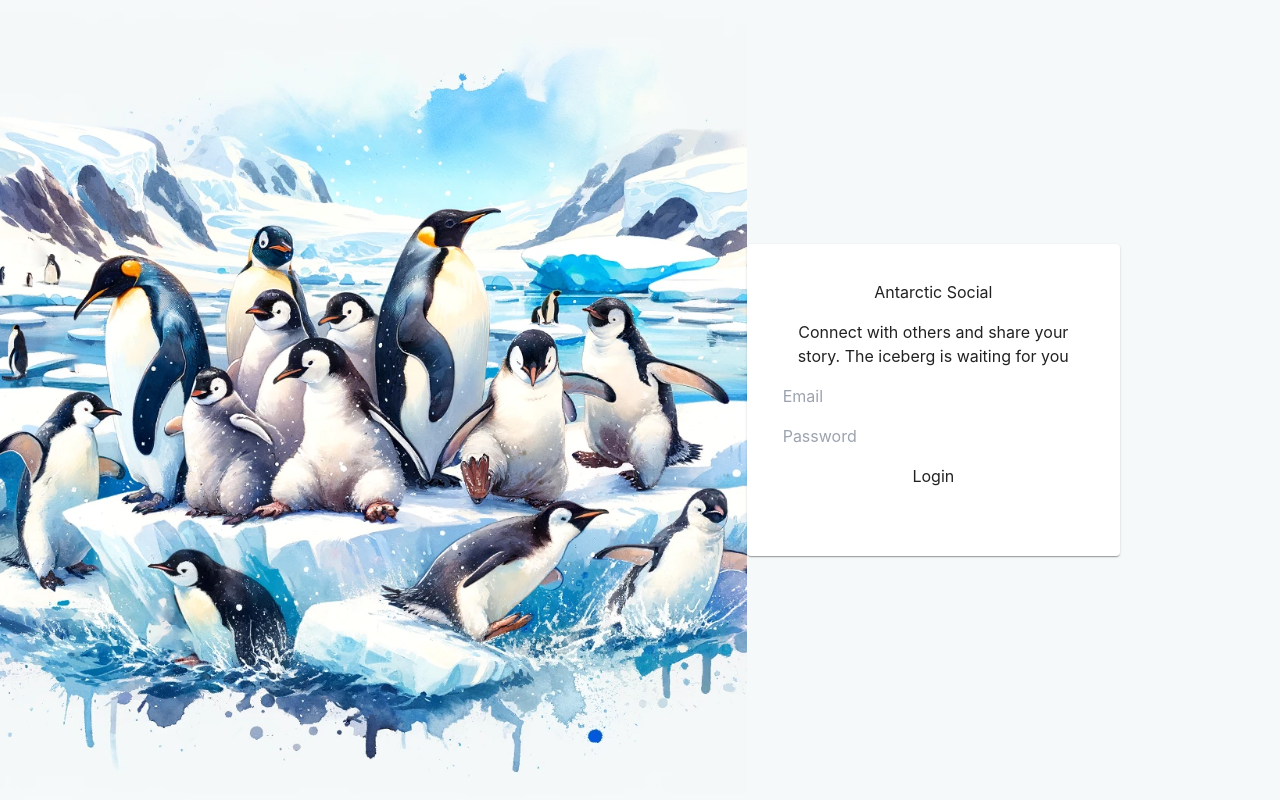
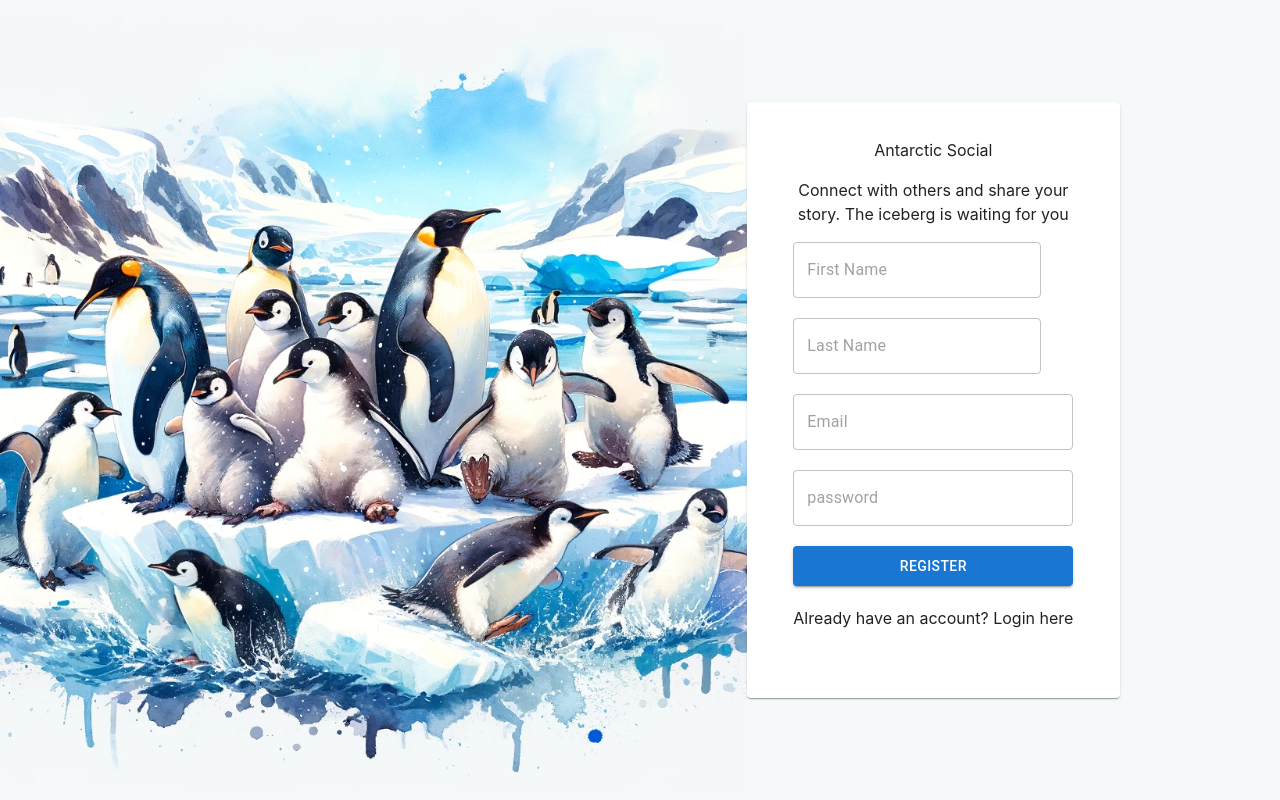
Before and after one commit to SamuelCallWind/antarctic_marketplace, a React (Create React App) app: page / in a window 1280 px wide. Built offline with nearby package versions, Linux system fonts and the light colour scheme.

Commit message:
Elements register added on page

```diff
--- a/src/pages/authentication/Authentication.jsx
+++ b/src/pages/authentication/Authentication.jsx
@@ -2,6 +2,7 @@ import { Card, Grid } from '@mui/material';
 import wallpaperPinguins from '../../img/background_authentication.png';
 import Login from './Login';
 import React from 'react';
+import Register from './Register';
 
 
 const Authentication = () => {
@@ -16,19 +17,16 @@ const Authentication = () => {
                 </Grid>
                 <Grid xs={5}>
 
-                    <div className='flex flex-col justify-center h-full'>
-                        <Card className='card p-8 max-w-600 w-[70%]'>
+                    <div className='flex flex-col justify-center  h-full'>
+                        <Card className='card p-8 max-w-600 w-[70%] center'>
 
                             <div className='flex flex-col items-center mb-8 space-y-1 p-1 w-full gap-3'>
                                 <h1 className='loginTitle'>Antarctic Social</h1>
                                 <p className='text-center mb-5'>Connect with others and share your story. The iceberg is waiting for you</p>
 
-                                <input type="text" className=' w-full w-10/12' placeholder='Email'/>
-                                <input type="text" className=' w-full w-10/12' placeholder='Password'/>
+                                <Register>
 
-                                <Login>
-
-                                </Login>
+                                </Register>
                             </div>
 
                         </Card>
--- a/src/pages/authentication/Login.jsx
+++ b/src/pages/authentication/Login.jsx
@@ -1,15 +1,89 @@
-import React from 'react'
+import React, { useState } from 'react';
+import { Formik, Form, Field, ErrorMessage } from 'formik';
+import { TextField, Button } from '@mui/material';
+import * as Yup from 'yup';
+
+
+const initialValues={email: "", password: ""};
+const validationSchema=Yup.object({email: Yup.string()
+    .email("Invalid email")
+    .required("An email is required"),
+password: Yup.string()
+    .min(6, "Password must contain at least 6 characters")
+    .required("A password is required")
+});
 
 const Login = () => {
+    const [formValue, setFormValue]=useState();
+
+    const handleSubmit = (values) => {
+        console.log("handle submit", values);
+    }
+
     return (
-        <div>Login</div>
+        <Formik
+        onSubmit={handleSubmit}
+        validationSchema={validationSchema}
+        initialValues={initialValues}>
+
+        <Form className="space-y-5">
+            <div className='space-y-5'>
+
+                <div>
+                    <Field
+                    as={TextField}
+                    name="email"
+                    placeholder="Email"
+                    type="email"
+                    variant="outlined"
+                    fullWidth
+                    />
+                    <ErrorMessage
+                    name="email"
+                    component="div"
+                    className="text-red-500" />
+                </div>
+            </div>
+
+            <div className='space-y-5'>
+
+                <div>
+                    <Field
+                    as={TextField}
+                    name="password"
+                    placeholder="password"
+                    type="password"
+                    variant="outlined"
+                    fullWidth
+                    />
+                    <ErrorMessage
+                    name="password"
+                    component="div"
+                    className="text-red-500" />
+                </div>
+            </div>
+            <Button
+            sx={{padding: ".5rem 0rem"}}
+            fullWidth type='submit'
+            variant='contained'
+            color='primary'
+            >
+                Login
+            </Button>
+            <p className=' text-center w-full'>Don't have an account yet? <a href="">Create one here</a></p>
+        </Form>
+        </Formik>
     )
 }
 
 export default Login
 
 
-/* <button className='login bg-cyan-300 text-black rounded w-10/12'>Login</button>
+/*
+<input type="text" className=' w-full w-10/12' placeholder='Email'/>
+<input type="text" className=' w-full w-10/12' placeholder='Password'/>
+
+<button className='login bg-cyan-300 text-black rounded w-10/12'>Login</button>
 <p className=' mt-2'>Don't have an account? <a href="">REGISTER</a></p>
 <button className='forgotPassword w-10/12 border-solid border-2'>Forgot your password ?</button>
 */
--- a/src/pages/authentication/Register.jsx
+++ b/src/pages/authentication/Register.jsx
@@ -1,9 +1,117 @@
-import React from 'react'
+import React, { useState } from 'react';
+import { Formik, Form, Field, ErrorMessage } from 'formik';
+import { TextField, Button } from '@mui/material';
+import * as Yup from 'yup';
+
+
+const initialValues={firstName: "", lastName: "", email: "", password: ""};
+const validationSchema=Yup.object({firstName: Yup.string()
+    .required("You need to enter your first name")
+    .min(2, "Your name must contain at least 2 characters"),
+    lastName: Yup.string()
+    .required("You need to enter your first name")
+    .min(1, "Your name must contain at least 1 characters"),
+    email: Yup.string()
+    .email("Invalid email")
+    .required("An email is required"),
+password: Yup.string()
+    .min(6, "Password must contain at least 6 characters")
+    .required("A password is required")
+});
 
 const Register = () => {
+    const [formValue, setFormValue]=useState();
+
+    const handleSubmit = (values) => {
+        console.log("handle submit", values);
+    }
+
     return (
-        <div>Register</div>
+        <Formik
+        onSubmit={handleSubmit}
+        validationSchema={validationSchema}
+        initialValues={initialValues}>
+
+        <Form className="space-y-5">
+
+
+            <div className='space-y-5'>
+                <div>
+                    <Field
+                    as={TextField}
+                    name="firstName"
+                    placeholder="First Name"
+                    type="text"
+                    variant="outlined"
+                    >
+
+                    </Field>
+                </div>
+            </div>
+
+            <div className='space-y-5'>
+                <div>
+                    <Field
+                    as={TextField}
+                    name="lastName"
+                    placeholder="Last Name"
+                    type="text"
+                    variant="outlined"
+                    >
+
+                    </Field>
+                </div>
+            </div>
+
+            <div className='space-y-5'>
+
+                <div>
+                    <Field
+                    as={TextField}
+                    name="email"
+                    placeholder="Email"
+                    type="email"
+                    variant="outlined"
+                    fullWidth
+                    />
+                    <ErrorMessage
+                    name="email"
+                    component="div"
+                    className="text-red-500" />
+                </div>
+            </div>
+
+            <div className='space-y-5'>
+
+                <div>
+                    <Field
+                    as={TextField}
+                    name="password"
+                    placeholder="password"
+                    type="password"
+                    variant="outlined"
+                    fullWidth
+                    />
+                    <ErrorMessage
+                    name="password"
+                    component="div"
+                    className="text-red-500" />
+                </div>
+            </div>
+            <Button
+            sx={{padding: ".5rem 0rem"}}
+            fullWidth
+            type='submit'
+            variant='contained'
+            color='primary'
+            >
+                Register
+            </Button>
+            <p className=' text-center w-full'>Already have an account? <a href="">Login here</a></p>
+
+        </Form>
+        </Formik>
     )
 }
 
-export default Register
+export default Register;
```
